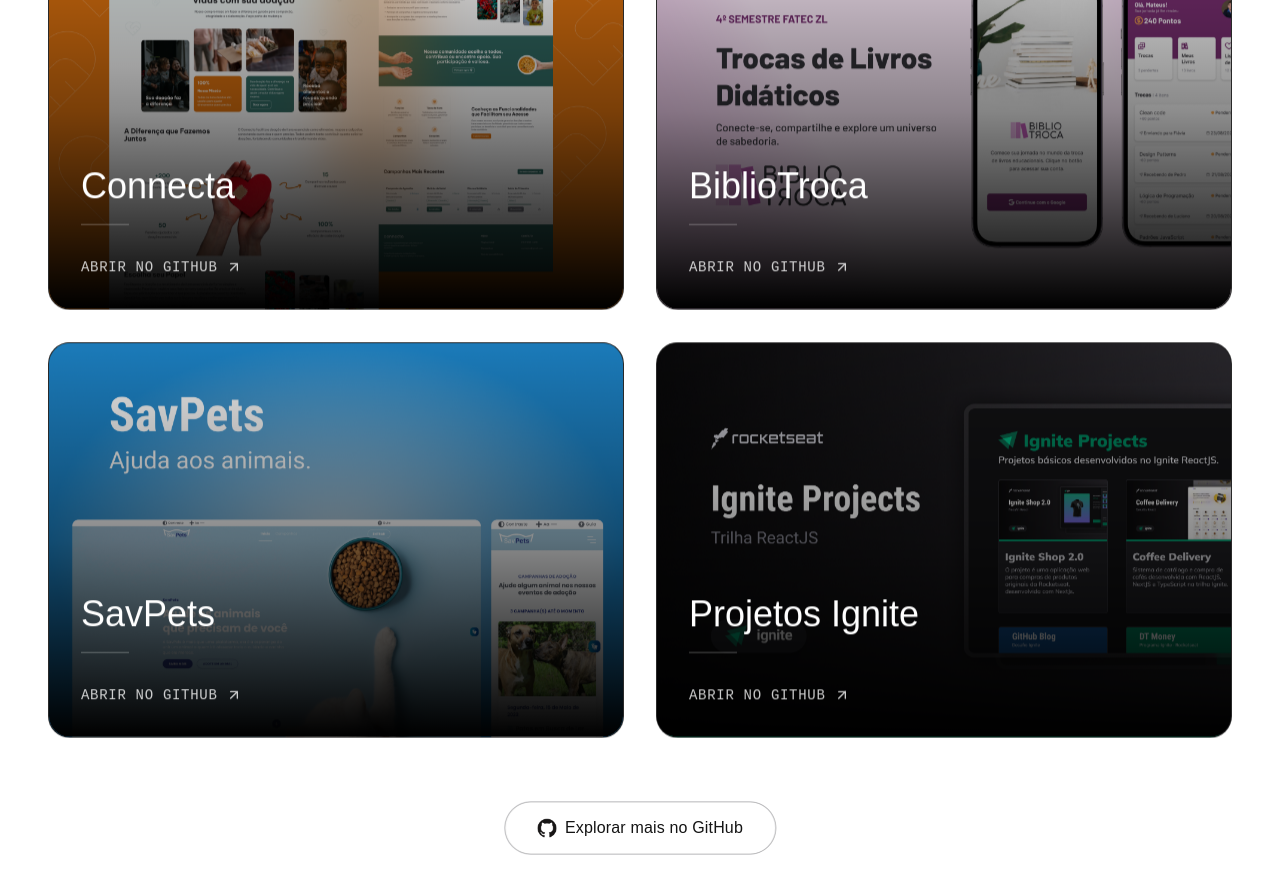
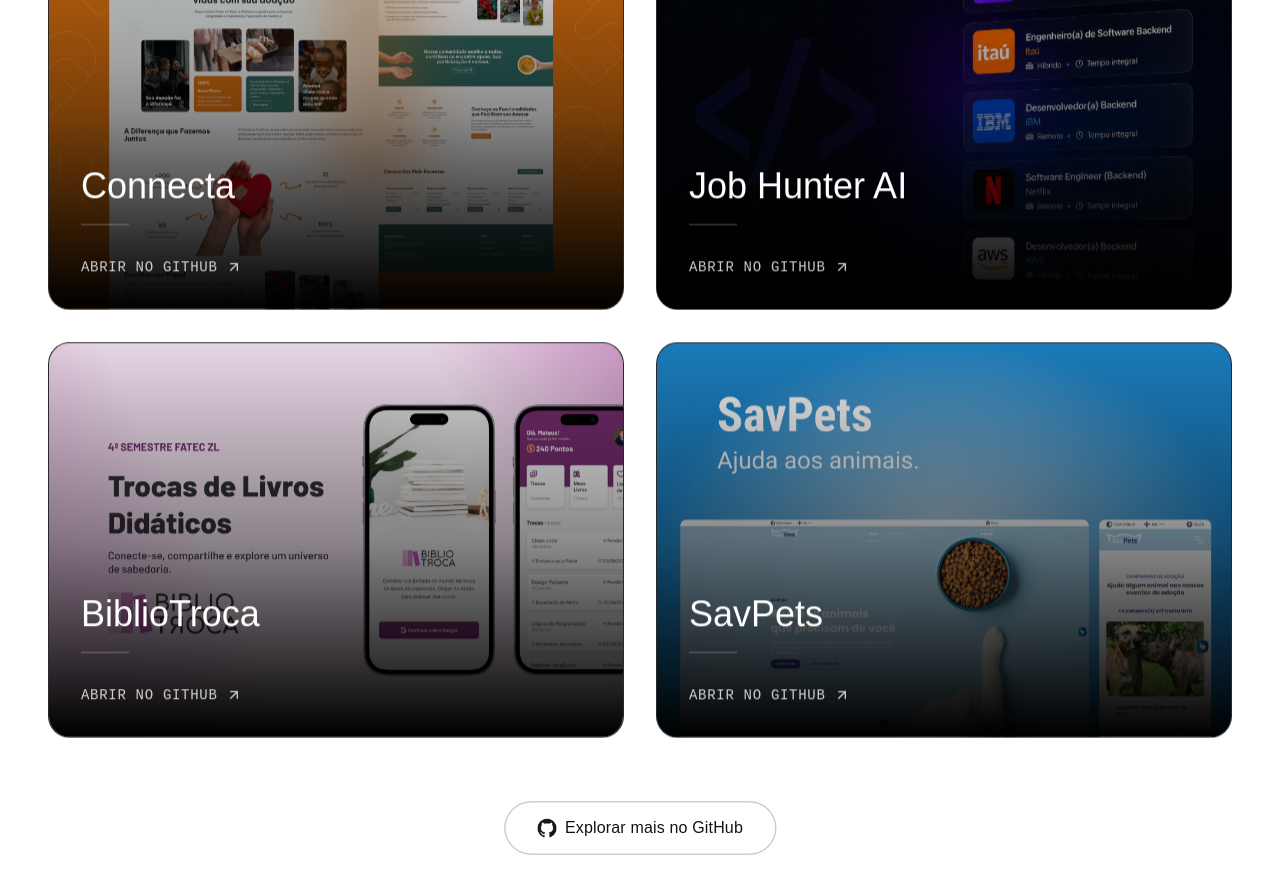
Before and after one commit to mateussantanasilva/Portfolio-2026, a React (Vite) app: page / in a window 1280 px wide. Shown: the part 3500-4393 px from the top of the page. Built offline with nearby package versions, Linux system fonts and the light colour scheme.

Commit message:
feat: adiciona projeto Job Hunter ao portfólio e inclui nova imagem

```diff
--- a/src/data/portfolio.ts
+++ b/src/data/portfolio.ts
@@ -8,7 +8,7 @@ import iconMonitorCode from '@/assets/menu/monitor-code.svg'
 import iconUser from '@/assets/menu/user.svg'
 import projectBibliotroca from '@/assets/projects/bibliotroca.webp'
 import projectConnecta from '@/assets/projects/connecta.webp'
-import projectIgnite from '@/assets/projects/ignite-projects.webp'
+import projectJobHunter from '@/assets/projects/job-hunter.webp'
 import projectSavpets from '@/assets/projects/savpets.webp'
 import iconCpu from '@/assets/services/icon-cpu.svg'
 import iconMonitor from '@/assets/services/icon-monitor.svg'
@@ -214,6 +214,13 @@ export const portfolio = {
       },
       {
         description:
+        'Serviço backend que usa IA para analisar vagas e enviar as melhores oportunidades pelo Telegram.',
+        href: 'https://github.com/mateussantanasilva/job-hunter',
+        image: projectJobHunter,
+        title: 'Job Hunter AI',
+      },
+      {
+        description:
           'Plataforma para facilitar a troca e o compartilhamento de livros e materiais didáticos entre estudantes.',
         href: 'https://github.com/mateussantanasilva/BiblioTroca',
         image: projectBibliotroca,
@@ -226,13 +233,13 @@ export const portfolio = {
         image: projectSavpets,
         title: 'SavPets',
       },
-      {
-        description:
-          'Coleção de aplicações desenvolvidas durante a formação Ignite para praticar React.js, componentização e fundamentos do ecossistema Front-end.',
-        href: 'https://github.com/mateussantanasilva/WebProjects',
-        image: projectIgnite,
-        title: 'Projetos Ignite',
-      },
+      // {
+      //   description:
+      //     'Coleção de aplicações desenvolvidas durante a formação Ignite para praticar React.js, componentização e fundamentos do ecossistema Front-end.',
+      //   href: 'https://github.com/mateussantanasilva/WebProjects',
+      //   image: projectIgnite,
+      //   title: 'Projetos Ignite',
+      // },
     ],
     title: '/Projetos',
   },
```
Also changed, not shown: src/assets/projects/job-hunter.webp (added).
